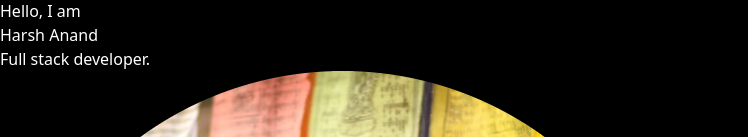
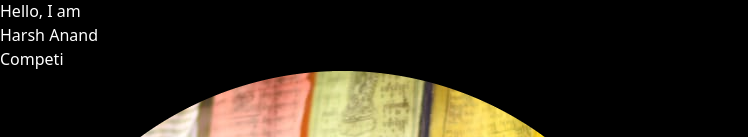
Before and after one commit to harshrox/Portfolio, a React (Vite) app: page / in a window 1280 px wide. Shown: the part 325-462 px from the top of the page, without its empty margins (0-748 px from the left). Built offline with nearby package versions, Linux system fonts and the light colour scheme.

Commit message:
Modified role

```diff
--- a/src/App.jsx
+++ b/src/App.jsx
@@ -1,5 +1,6 @@
 import { useState } from 'react'
 import './App.css'
+import { TypeAnimation } from 'react-type-animation';
 import profile from './assets/Photo.png'
 import linkedin from './assets/linkedin.svg'
 import github from './assets/github.svg'
@@ -41,7 +42,7 @@
               <h1 className="font-bold text-xl">Portfolio</h1>
             </div>
             <div className={`overflow-hidden ${menuIcon ? 'transition-max-h duration-500 max-h-0' : 'transition-max-h duration-1000 max-h-[1000px]'} md:max-h-[none] md:block text-xl md:text-base mt-8 mb-2 md:mt-0 md:mb-0`}>
-            {/* <div className={`${menuIcon ? 'md:block hidden' : 'block text-xl md:text-base mt-8 mb-2 md:mt-0 md:mb-0'}`}> */}
+              {/* <div className={`${menuIcon ? 'md:block hidden' : 'block text-xl md:text-base mt-8 mb-2 md:mt-0 md:mb-0'}`}> */}
               <ul className="flex md:flex-row flex-col md:mx-0 gap-5 md:gap-10 items-center">
                 <li>
                   <a href="#" className={`text-gray-400 hover:text-white cursor-pointer font-mono font-semibold hover:border-b-2 border-b-blue-700 ${activeLink === 0 ? 'text-white border-b-2' : ''}`} onClick={() => { setActiveLink(0); setMenuIcon(true); setCloseIcon(false) }}>HOME</a>
@@ -120,7 +121,23 @@
                 <h2 className="text-2xl md:text-4xl font-serif">Hello, I am</h2>
                 <h2 className="font-bold text-4xl md:text-7xl mt-2 font-mono">Harsh Anand</h2>
                 <div className="w-1/4 h-1 bg-blue-500 mt-1 md:mt-2"></div>
-                <h2 className="text-2xl md:text-4xl mt-2 md:mt-4 text-blue-700 font-serif">Full stack developer.</h2>
+                <h2 className="text-2xl md:text-4xl mt-2 md:mt-4 text-blue-700 font-serif">
+                  <TypeAnimation
+                    sequence={[
+                      // Same substring at the start will only be typed out once, initially
+                      'Full stack Developer.',
+                      1000, // wait 1s
+                      'Competitive Programmer.',
+                      1000,
+                      'Gamer.',
+                      1000
+                    ]}
+                    wrapper="span"
+                    speed={50}
+                    style={{display: 'inline-block' }}
+                    repeat={Infinity}
+                  />
+                </h2>
               </div>
               <div className="flex justify-center items-center mt-10 md:mt-0">
                 <img src={profile} alt="Profile" className="w-52 border-b-2 border-blue-700 pb-5" />
@@ -171,24 +188,24 @@
             </div>
 
             <div className="pl-5 py-5 md:pl-10 md:py-4 relative w-full md:w-1/2 left-0 md:left-1/2">
-              <img src={avatar} alt="" className="absolute w-10 left-[-30px] md:left-[-22px] top-8 z-10"/>
+              <img src={avatar} alt="" className="absolute w-10 left-[-30px] md:left-[-22px] top-8 z-10" />
               <div className="px-5 py-8 bg-slate-900 relative rounded-lg">
                 <h2 className="text-xl font-bold font-mono">Kendriya Vidyalaya Saharsa</h2>
                 <small className="font-mono">2019 - 2021</small><br />
                 <small className="font-mono">Grade: 89.4%</small>
                 <p className="font-mono pt-2">I completed my 12th grade education from the Central Board of Secondary Education
-                 (CBSE) with an overall score of <span className="font-bold">89.4%</span> in the Maths stream and <span className="font-bold">91%</span> score in Computer Science.</p>
+                  (CBSE) with an overall score of <span className="font-bold">89.4%</span> in the Maths stream and <span className="font-bold">91%</span> score in Computer Science.</p>
               </div>
             </div>
 
             <div className="pl-5 py-5 md:pl-0 md:pr-10 md:py-4 relative w-full md:w-1/2 left-0">
-              <img src={avatar} alt="" className="absolute w-10 left-[-30px] md:left-auto md:right-[-18px] top-8 z-10"/>
+              <img src={avatar} alt="" className="absolute w-10 left-[-30px] md:left-auto md:right-[-18px] top-8 z-10" />
               <div className="px-5 py-8 bg-slate-900 relative rounded-lg">
                 <h2 className="text-xl font-bold font-mono">Jay Pratap Singh Public School, Saharsa</h2>
                 <small className="font-mono">2012 - 2019</small><br />
                 <small className="font-mono">Grade: 92.6%</small>
                 <p className="font-mono pt-2">I completed my 10th grade education from the Central Board of Secondary Education
-                 (CBSE) with an overall score of <span className="font-bold">92.6%</span> in the Science stream and <span className="font-bold">100%</span> score in Computer Science.</p>
+                  (CBSE) with an overall score of <span className="font-bold">92.6%</span> in the Science stream and <span className="font-bold">100%</span> score in Computer Science.</p>
               </div>
             </div>
           </div>
@@ -206,22 +223,22 @@
           <div className="mx-5 md:mx-10 mb-5 md:mb-10 w-[6%] border border-blue-700"></div>
           <div className="flex flex-col flex-grow justify-center">
             <div className="mt-5 flex flex-row flex-wrap justify-evenly mb-16">
-              <img src={html} alt="HTML" title="HTML" className="w-20 md:w-auto"/>
-              <img src={css} alt="CSS" title="CSS" className="w-20 md:w-auto"/>
-              <img src={javascript} alt="JavaScript" title="JavaScript" className="w-20 md:w-auto"/>
+              <img src={html} alt="HTML" title="HTML" className="w-20 md:w-auto" />
+              <img src={css} alt="CSS" title="CSS" className="w-20 md:w-auto" />
+              <img src={javascript} alt="JavaScript" title="JavaScript" className="w-20 md:w-auto" />
             </div>
             <div className="flex flex-row flex-wrap justify-evenly mb-16">
-              <img src={tailwind} alt="Tailwind CSS" title="Tailwind CSS" className="w-20 md:w-auto"/>
-              <img src={react} alt="React" title="React" className="w-20 md:w-auto"/>
+              <img src={tailwind} alt="Tailwind CSS" title="Tailwind CSS" className="w-20 md:w-auto" />
+              <img src={react} alt="React" title="React" className="w-20 md:w-auto" />
             </div>
             <div className="flex flex-row flex-wrap justify-evenly mb-16">
-              <img src={java} alt="Java" title="Java" className="w-20 md:w-auto"/>
-              <img src={spring} alt="Spring Boot" title="Spring Boot" className="w-20 md:w-auto"/>
-              <img src={android} alt="Android Studio" title="Android Studio" className="w-20 md:w-auto"/>
+              <img src={java} alt="Java" title="Java" className="w-20 md:w-auto" />
+              <img src={spring} alt="Spring Boot" title="Spring Boot" className="w-20 md:w-auto" />
+              <img src={android} alt="Android Studio" title="Android Studio" className="w-20 md:w-auto" />
             </div>
             <div className="flex flex-row flex-wrap justify-evenly">
-              <img src={python} alt="Python3" title="Python3" className="w-20 md:w-auto"/>
-              <img src={cpp} alt="C++" title="C++" className="w-20 md:w-auto"/>
+              <img src={python} alt="Python3" title="Python3" className="w-20 md:w-auto" />
+              <img src={cpp} alt="C++" title="C++" className="w-20 md:w-auto" />
             </div>
           </div>
         </section>
```
